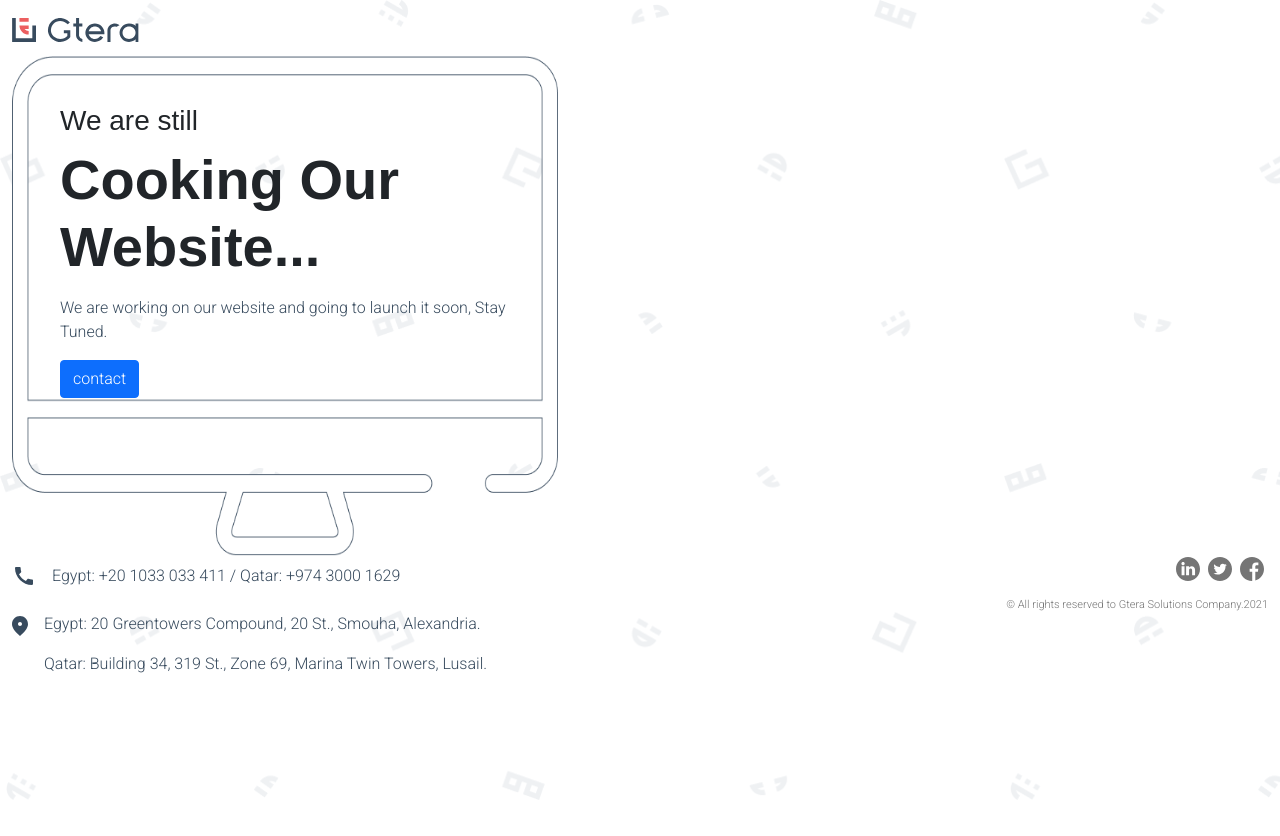
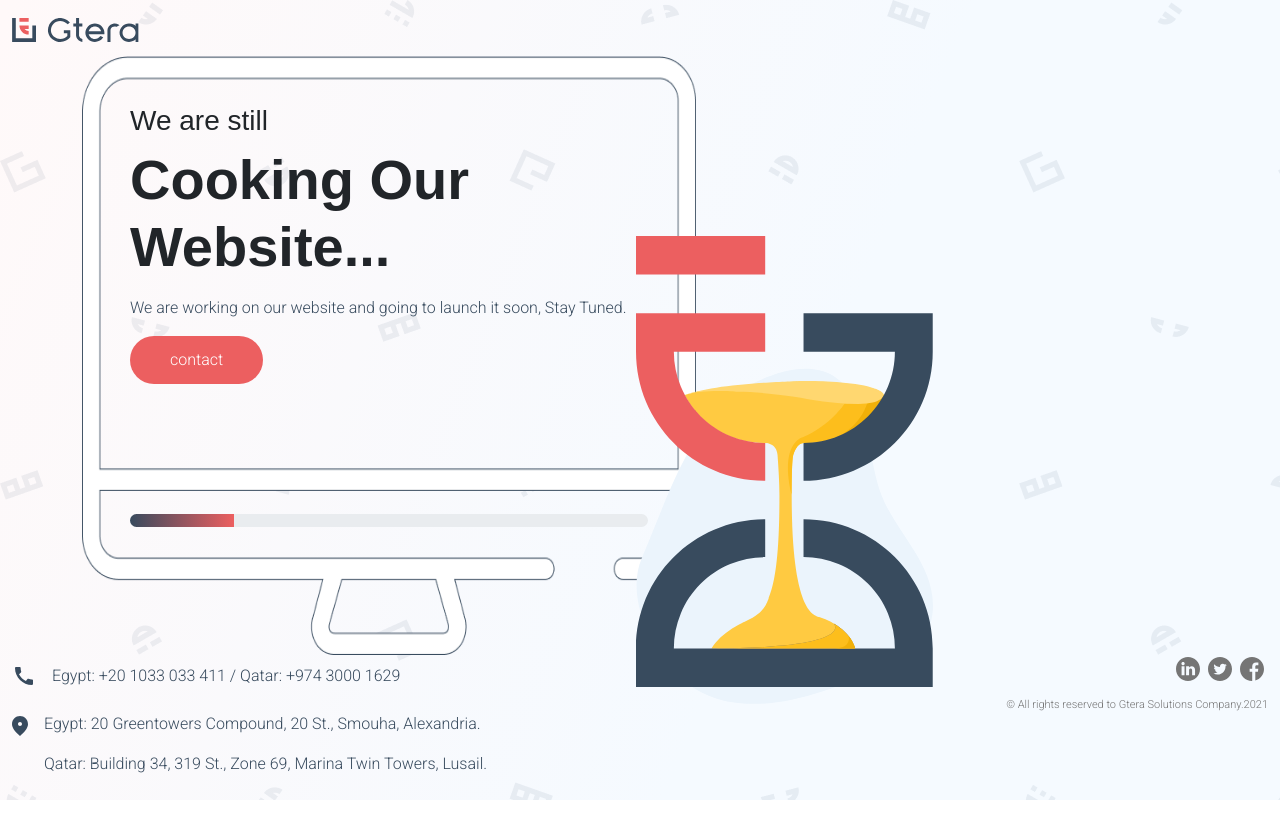
Before and after one commit to mai-mohamed/gtera, a React (Create React App) app: page / in a window 1280 px wide. Before the commit the page ends 800 px from the top, so only its background shows below. Built offline with nearby package versions, Linux system fonts and the light colour scheme; a web font is replaced by a local one.

Commit message:
adding landing page waiting content

```diff
--- a/src/Pages/Landing/Landing.scss
+++ b/src/Pages/Landing/Landing.scss
@@ -1,7 +1,10 @@
 .landing__wrapper {
   background: linear-gradient(111.34deg, #fff9f9 0.56%, #f5faff 61.46%);
   min-height: 100vh;
-  background-image: url("../../assets/imgs/pattern.png");
+
   background-size: cover;
   background-repeat: no-repeat;
+  .pattern {
+    background-image: url("../../assets/imgs/pattern.png");
+  }
 }
--- a/src/Pages/Landing/Landing.tsx
+++ b/src/Pages/Landing/Landing.tsx
@@ -6,9 +6,11 @@ import "./Landing.scss";
 const Landing = () => {
   return (
     <div className="landing__wrapper">
-      <Nav />
-      <Waiting />
-      <Footer />
+      <div className="pattern">
+        <Nav />
+        <Waiting />
+        <Footer />
+      </div>
     </div>
   );
 };
--- a/src/Pages/Landing/Waiting/Waiting.scss
+++ b/src/Pages/Landing/Waiting/Waiting.scss
@@ -1,11 +1,52 @@
+.waiting__wrapper {
+  @media (min-width: 590px) {
+    .waiting-progress {
+      padding-top: 130px;
+    }
+  }
+  @media (max-width: 590px) {
+    .waiting-progress {
+      padding-top: 30px;
+    }
+  }
+
+  .progress {
+    height: 0.8rem;
+    border-radius: 0.45rem;
+    &-bar {
+      background: linear-gradient(
+        to right,
+        rgb(56, 75, 94) 0%,
+        rgb(236, 95, 96) 100%
+      );
+    }
+  }
+  .waiting-img {
+    position: relative;
+    right: 60px;
+    top: 180px;
+    background: url("../../../assets/imgs/Vector.svg");
+    background-repeat: no-repeat;
+    background-position: 100% 100%;
+    background-size: 100% 100%;
+    @media (max-width: 980px) {
+      display: none;
+    }
+  }
+}
 .waiting {
-  background-image: url("./../../../assets/imgs/imac.png");
-  background-repeat: no-repeat;
-  background-size: 100% 100%;
-  height: 500px;
-  //   &-content {
-  //     padding-bottom: 100px;
-  //   }
+  @media (min-width: 590px) {
+    background-image: url("./../../../assets/imgs/imac.png");
+    background-repeat: no-repeat;
+    background-size: 100% 100%;
+    height: 600px;
+  }
+  @media (min-width: 1180px) {
+    width: 55%;
+  }
+  @media (min-width: 1180px) and (max-width: 980px) {
+    width: 70%;
+  }
   h1 {
     font-weight: bold;
     font-size: 3.5rem;
--- a/src/Pages/Landing/Waiting/Waiting.tsx
+++ b/src/Pages/Landing/Waiting/Waiting.tsx
@@ -1,10 +1,11 @@
-import { Button } from "react-bootstrap";
+import { ProgressBar } from "react-bootstrap";
+import { waiting } from "../../../utils/imgs";
 import "./Waiting.scss";
 
 const Waiting = () => {
   return (
-    <div className="container row ">
-      <div className="col-lg-6 waiting p-5">
+    <div className="container d-flex waiting__wrapper m-auto">
+      <div className=" waiting p-5">
         <div className="waiting-content">
           <h3>We are still</h3>
           <h1>Cooking Our Website...</h1>
@@ -12,8 +13,14 @@ const Waiting = () => {
             We are working on our website and going to launch it soon, Stay
             Tuned.
           </p>
-          <Button>contact</Button>
+          <button className="primary-btn">contact</button>
         </div>
+        <div className="waiting-progress">
+          <ProgressBar now={20} />
+        </div>
+      </div>
+      <div className="waiting-img">
+        <img src={waiting} alt="waiting img" />
       </div>
     </div>
   );
--- a/src/assets/imgs/imgs.ts
+++ b/src/assets/imgs/imgs.ts
@@ -3,6 +3,7 @@ import facebookIcon from "./facebook.svg";
 import linkedinIcon from "./linkedin.svg";
 import twitterIcon from "./twitter.svg";
 import phoneIcon from "./phone.svg";
+import waiting from "./waiting.svg";
 import logo from "./logo.svg";
 
 export {
@@ -11,5 +12,6 @@ export {
   linkedinIcon,
   twitterIcon,
   phoneIcon,
+  waiting,
   logo,
 };
--- a/src/scss/_general.scss
+++ b/src/scss/_general.scss
@@ -20,3 +20,11 @@ small {
   color: $gray;
   font-size: 0.688rem;
 }
+
+.primary-btn {
+  background-color: $scecondaryColor;
+  border-radius: 3.125rem;
+  padding: 0.75rem 2.5rem;
+  border: unset;
+  color: white;
+}
```
Also changed, not shown: src/assets/imgs/Vector.svg (added), src/assets/imgs/waiting.svg (added).
